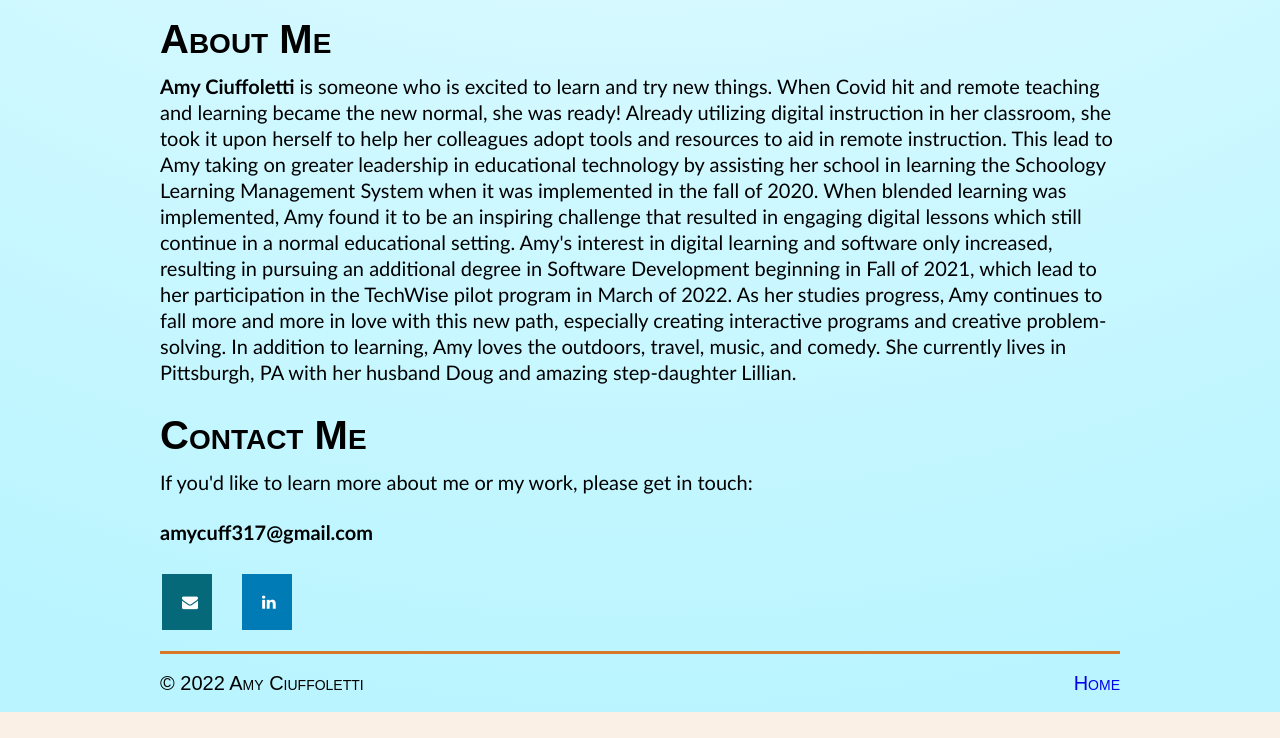
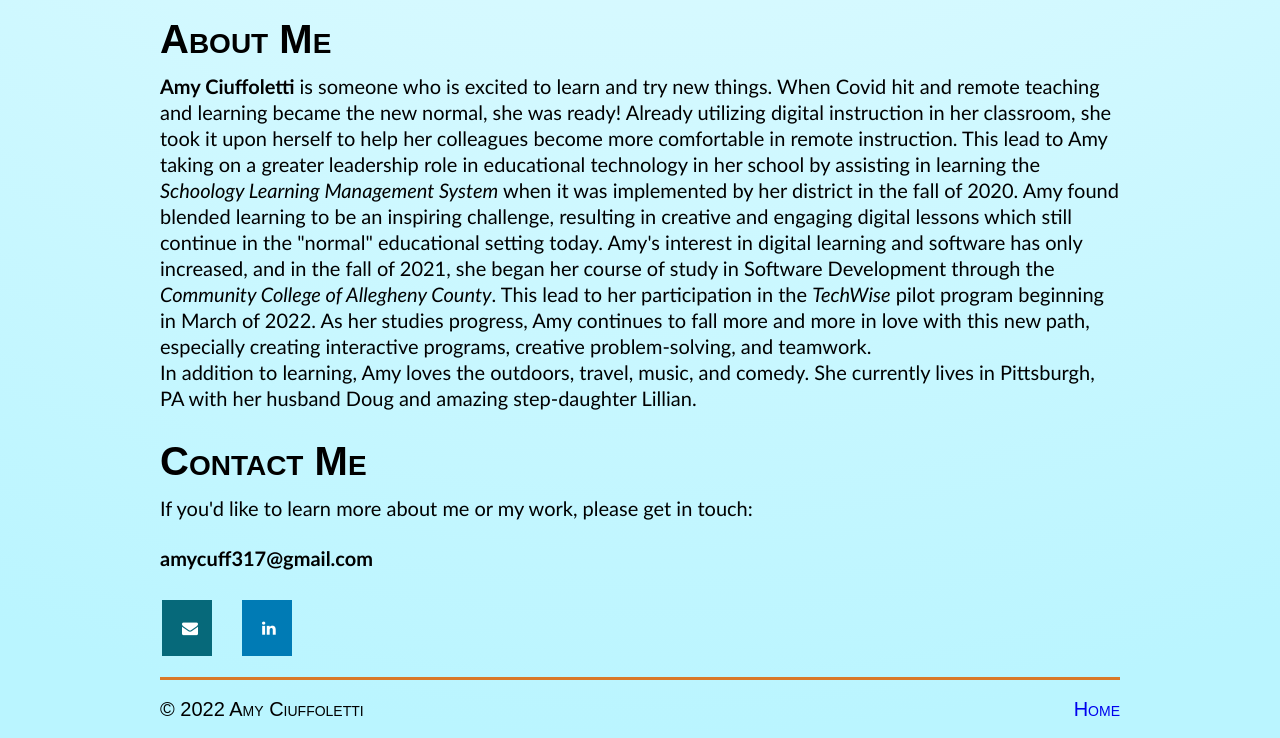
Before and after one commit to pghgal317/Portfolio, a plain HTML site: page index.html in a window 1280 px wide. Shown: the part 1089-1827 px from the top of the page. Before the commit the page ends 1801 px from the top, so only its background shows below. Drawn offline with Linux system fonts and the light colour scheme; a web font is replaced by a local one.

Commit message:
Final (Ha) edit

```diff
--- a/index.html
+++ b/index.html
@@ -72,14 +72,14 @@
         <h2>About Me </h2>
         <p><b>Amy Ciuffoletti </b> is someone who is excited to learn and try new things. When Covid hit and remote teaching and
           learning became the new normal, she was ready!  Already utilizing digital instruction in her classroom, she took it upon
-          herself to help her colleagues adopt tools and resources to aid in remote instruction.  This lead to Amy taking on greater leadership
-          in educational technology by assisting her school in learning the Schoology Learning Management System when it was implemented in the fall of 2020.
-          When blended learning was implemented, Amy found it to be an inspiring challenge that resulted in engaging digital lessons which still continue in a normal
-          educational setting.  Amy's interest in digital learning and software only increased, resulting in pursuing an additional degree in
-          Software Development beginning in Fall of 2021, which lead to her participation in the TechWise pilot program in March of 2022.
-          As her studies progress, Amy continues to fall more and more in love with this new path, especially creating interactive programs
-          and creative problem-solving. In addition to learning, Amy loves the outdoors, travel, music, and comedy.  She currently lives in
-          Pittsburgh, PA with her husband Doug and amazing step-daughter Lillian. </p>
+          herself to help her colleagues become more comfortable in remote instruction.  This lead to Amy taking on a greater leadership role
+          in educational technology in her school by assisting in learning the <em>Schoology Learning Management System</em> when it was implemented by
+          her district in the fall of 2020. Amy found blended learning to be an inspiring challenge, resulting in creative and engaging digital lessons
+          which still continue in the "normal" educational setting today.  Amy's interest in digital learning and software has only increased, and in the
+          fall of 2021, she began her course of study in Software Development through the <em>Community College of Allegheny County</em>.  This lead to her
+          participation in the <em>TechWise</em> pilot program beginning in March of 2022. As her studies progress, Amy continues to fall more and more in
+          love with this new path, especially creating interactive programs, creative problem-solving, and teamwork.<br> In addition to learning,
+          Amy loves the outdoors, travel, music, and comedy.  She currently lives in Pittsburgh, PA with her husband Doug and amazing step-daughter Lillian. </p>
           </div>
     </section>
     <section class="contact" id="contact">
```
Also changed, not shown: techwise.html (+5 -4 lines).
